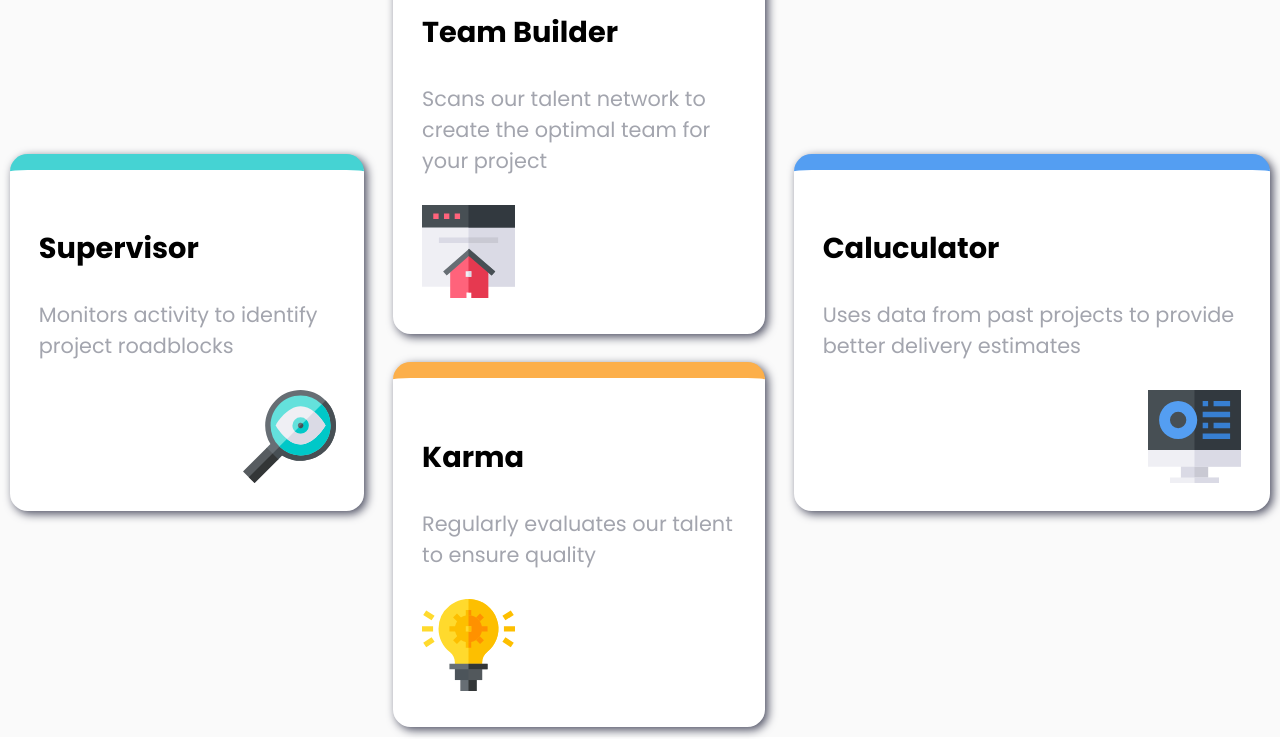
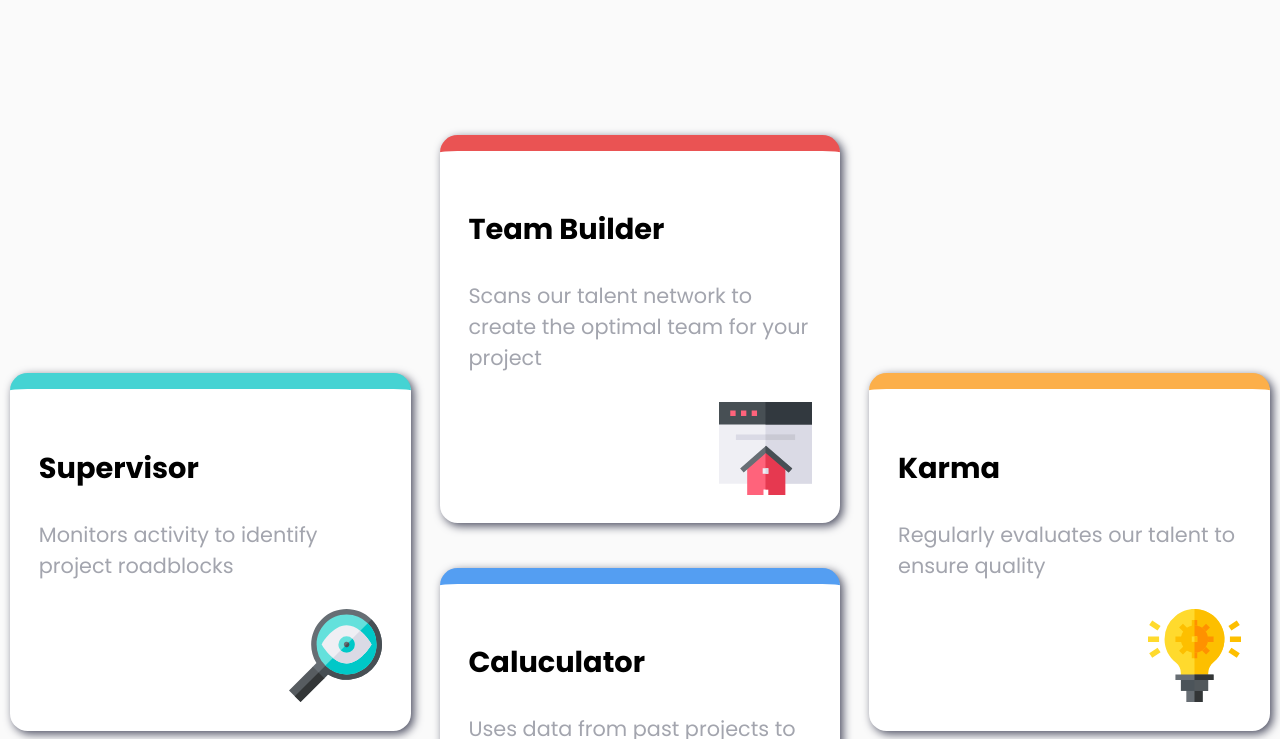
Before and after one commit to itachidevs/FourCardFeature, a plain HTML site: page index.html in a window 1280 px wide. Shown: the part 293-1032 px from the top of the page. Drawn offline with Linux system fonts and the light colour scheme.

Commit message:
updated the grid styles

```diff
--- a/index.html
+++ b/index.html
@@ -33,28 +33,10 @@
           to ensure that your project is successful
         </h3>
       </section>
-      <section class="cards-container">
         <section class="card card1">
           <h1 class="card-heading">Supervisor</h1>
           <p class="card-bio"> Monitors activity to identify project roadblocks </p>
           <img src="images\icon-supervisor.svg" alt="supervisior" class="card-img">
-        </section>
-        <section class="desktop-view">
-          <section class="card card-esk card2">
-            <h1 class="card-heading"> Team Builder
-            </h1>
-            <p class="card-bio"> Scans our talent network to create the optimal team for your project</p>
-            <img src="images\icon-team-builder.svg" alt="Team Builder" class="card-img">
-          </section>
-
-          <section class="card card3 card-esk">
-            <h1 class="card-heading"> Karma
-            </h1>
-            <p class="card-bio">
-              Regularly evaluates our talent to ensure quality
-            </p>
-            <img src="images\icon-karma.svg" alt="Karma" class="card-img">
-          </section>
         </section>
         <section class="card card2">
           <h1 class="card-heading"> Team Builder
@@ -79,7 +61,6 @@
           <img src="images\icon-calculator.svg" alt="Caluculator" class="card-img">
         </section>
 
-      </section>
     </section>
     <footer>
       <p class="attribution">
--- a/style.css
+++ b/style.css
@@ -1,127 +1,121 @@
-
-*{
+* {
     margin: 0;
     padding: 0;
     box-sizing: border-box;
 }
-.container{
+
+.container {
     padding: 10px;
-    background-color: hsl(0, 0%, 98%) ;
-    display: flex;
-    flex-direction: column;
+    background-color: hsl(0, 0%, 98%);
+    display: grid;
+    grid-template-rows: repeat(5, 1fr);
+    gap: calc(1rem + 1vw);
     justify-content: center;
-    align-items:center;
-    justify-content: center;
-    gap: calc(1rem + 1vw);
+    align-items: center;
 }
-.headings-container{
-    padding: 10px;
+
+.headings-container {
+    padding: 20px;
     text-align: center;
     font-family: var(--poppins);
     color: hsl(234, 12%, 34%);
     max-height: calc(50rem + 1vw);
-    max-width: calc(50rem + 1vw)
+    max-width: calc(50rem + 1vw);
+    text-align: center;
 }
-.top-heading{
-font-weight: 400;
-font-size: calc(1rem + 1vw);
-color: hsl(229, 6%, 66%);
+
+.top-heading {
+    font-weight: 400;
+    font-size: calc(1rem + 1vw);
+    color: hsl(229, 6%, 66%);
 }
-.middle-bold-heading{
+
+.middle-bold-heading {
     font-size: calc(2rem + 1vw);
 }
-.bottom-heading{
+
+.bottom-heading {
     font-weight: 400;
     font-size: calc(0.5rem + 1vw);
-    color: hsl(229, 6%, 66%);;
+    color: hsl(229, 6%, 66%);
+    ;
 }
-:root{
-    --poppins:"Poppins", sans-serif;
-    --heading:600;
-    --para:200;
+
+:root {
+    --poppins: "Poppins", sans-serif;
+    --heading: 600;
+    --para: 200;
 }
-.cards-container{
-    display: flex;
-    flex-direction: column;
-    align-items: center;
-    justify-content: center;
-    gap: calc(1rem + 1vw);
-}
-.card{
+
+.card {
     padding: calc(1rem + 1vw);
-    background-color:white ;
+    background-color: white;
     border-radius: calc(0.3rem + 1vw);
     box-shadow: 3px 3px 10px hsl(234, 12%, 34%);
     border-style: solid;
     font-family: var(--poppins);
     display: flex;
     flex-direction: column;
-    max-width:600px;
-    max-height: 600px;
+
 }
-.card1{
-    border :none;
-    border-top: calc(0.2rem + 1vw) solid hsl(180, 62%, 55%) ;
+
+.card1 {
+    border: none;
+    border-top: calc(0.2rem + 1vw) solid hsl(180, 62%, 55%);
 }
-.card-heading{
+
+.card-heading {
     font-size: calc(1rem + 1vw);
     margin-top: calc(1rem + 1vw);
     columns: hsl(234, 12%, 34%);
-    }
-.card-bio{
+}
+
+.card-bio {
     font-size: calc(0.5rem + 1vw);
     margin-top: calc(1rem + 1vw);
-    color:  hsl(229, 6%, 66%);
+    color: hsl(229, 6%, 66%);
 }
-.card-img{
-    width: calc(5rem + 1vw) ;
+
+.card-img {
+    width: calc(5rem + 1vw);
     height: calc(5rem + 1vw);
     margin-top: calc(1rem + 1vw);
     align-self: flex-end;
 }
-.card2{
-    border :none;
+
+.card2 {
+    border: none;
     border-top: calc(0.2rem + 1vw) solid hsl(0, 78%, 62%);
 
 }
-.card3{
+
+.card3 {
     border: none;
-    border-top: calc(0.2rem + 1vw) solid  hsl(34, 97%, 64%);
+    border-top: calc(0.2rem + 1vw) solid hsl(34, 97%, 64%);
 }
-.card4{
+
+.card4 {
     border: none;
-    border-top: calc(0.2rem + 1vw) solid   hsl(212, 86%, 64%);
+    border-top: calc(0.2rem + 1vw) solid hsl(212, 86%, 64%);
 }
-@media screen and (max-width:767px) {
-    /* .card{
-        width: calc(25rem + 1vw);
-        height: calc(25rem + 1vw);
-    } */
-    .cards-container{
-        flex-wrap: nowrap;
+@media screen and (min-width:768px) {
+    .container{
+        grid-template:row;
+        grid-template-columns: repeat(3,1fr);
+        grid-template-rows: repeat(3,1fr);
+        grid-auto-flow: dense;
     }
-    .desktop-view{
-        display: none;
+    .headings-container{
+        grid-column: span 3;
+        justify-self: center
     }
-    .cards2,.card3{
-        display: block;
+    .card1{
+        grid-row:span 3;
+        justify-self: center;
     }
+    .card3{
+        grid-row: span 3;
+        justify-self: center;
+    }
+
 }
-@media screen and (min-width:769px){
-    .desktop-view{
-        display: flex;
-        flex-direction: column;
-        gap: calc(1rem + 1vw);
-    }
-    .cards-container{
-        flex-direction: row;
-        justify-content: center;
-        align-items: center;
-    }
-    .card2,.card3{
-        display: none;
-    }
-    .card-esk{
-        display: block;
-    }
-}
```
